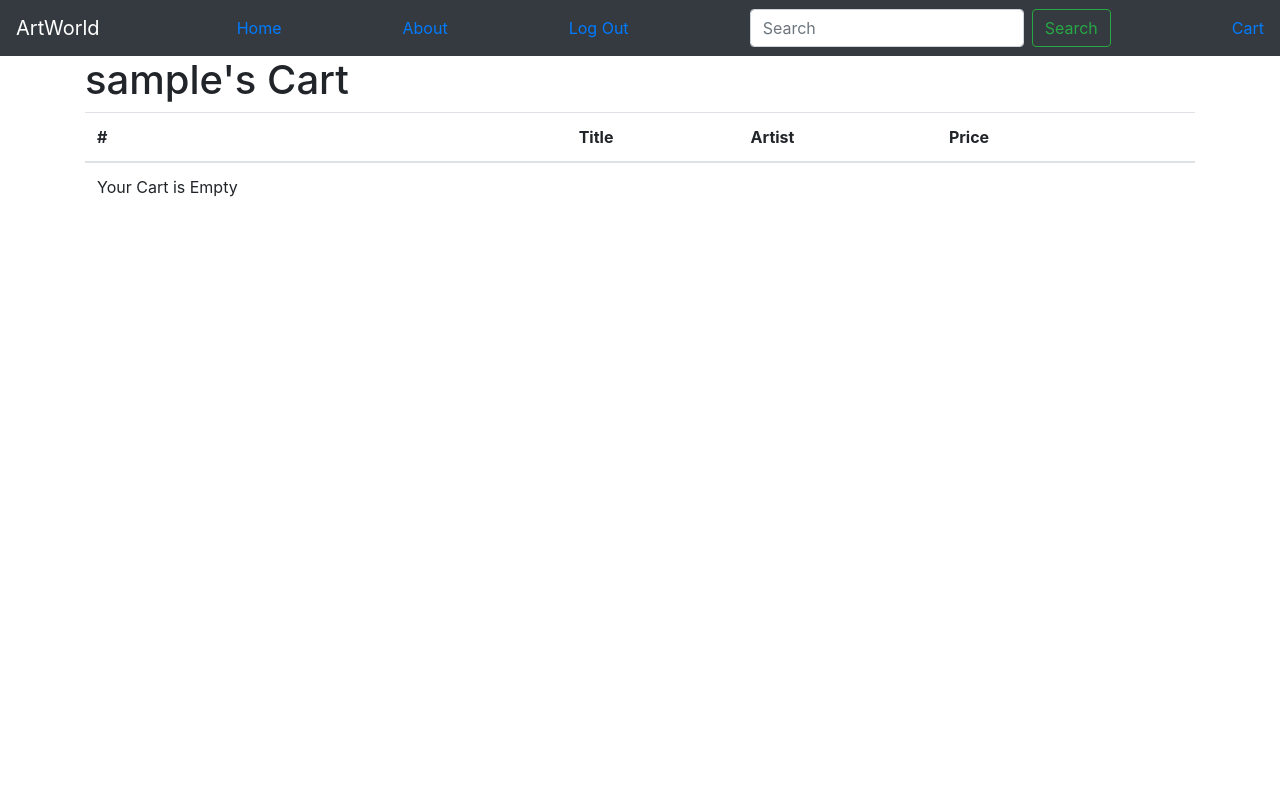
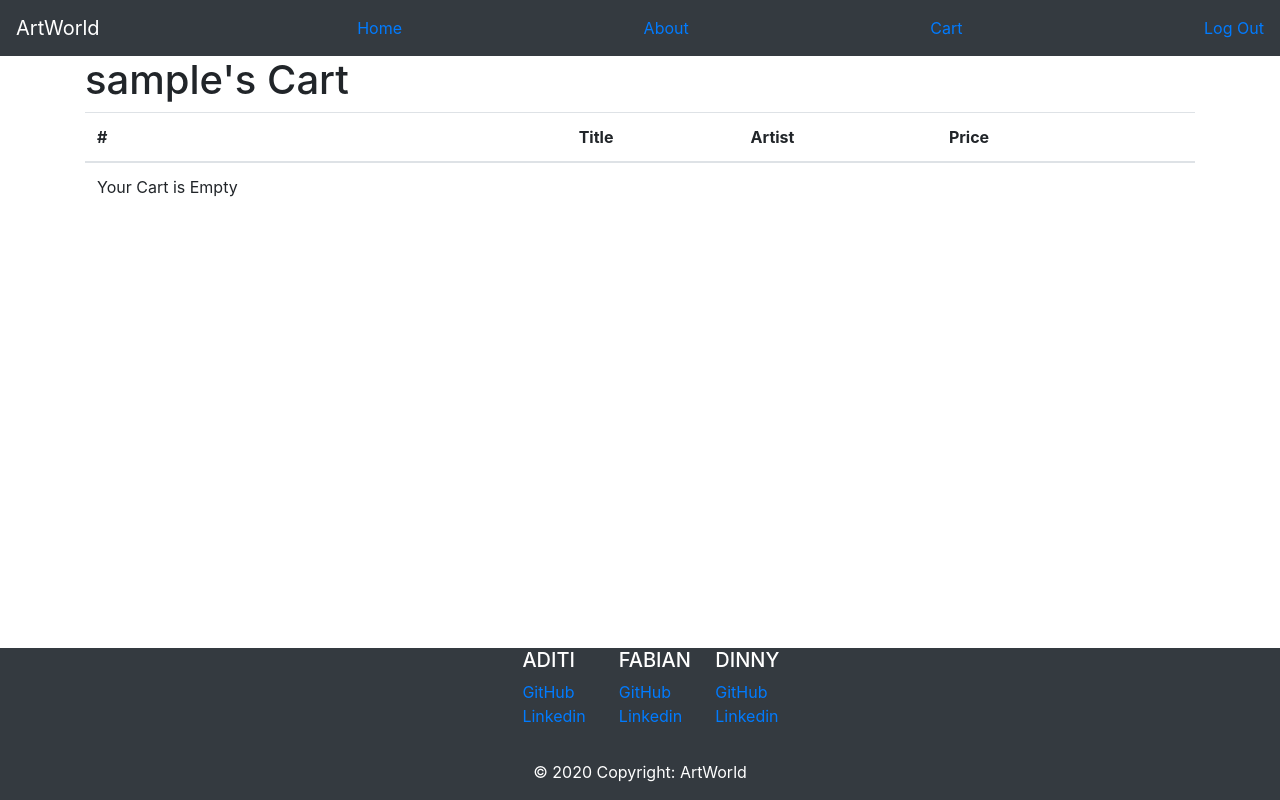
Before and after one commit to aditiohri/artworld, a Django app: page /cart/ in a window 1280 px wide. Run offline with Django 3.2, Linux system fonts and the light colour scheme; the visitor is signed in with stand-in values (Sample User, id 1); data that the repository does not hold is empty; some libraries are stand-ins or nearby versions.

Commit message:
update templates and css

```diff
--- a/main_app/static/css/style.css
+++ b/main_app/static/css/style.css
@@ -13,7 +13,8 @@ main {
 
 footer.page-footer {
   padding-top: 0;
-  text-align: right;
+
+  color: white;
 }
 
 #stripeBtnLabel {
@@ -91,3 +92,9 @@ button:hover {
 .current-card-form {
   display: none;
 }
+
+.card-img-top {
+  width: 100%;
+  height: 15vw;
+  object-fit: cover;
+}
--- a/main_app/templates/art/detail.html
+++ b/main_app/templates/art/detail.html
@@ -2,9 +2,9 @@
 
 <h1>Art Details</h1>
 
-<div class="card">
+<div class="card" style="max-width: 800px;">
   <div class="card-content">
-    <img src="https://i.imgur.com/7Rcu58f.jpg" class="card-img-top" alt="..." />
+    <img src="{{ art.img }}" class="card-img" alt="..." />
     <span class="card-title">{{ art.title }}</span>
     <p>artist: {{ art.artist }}</p>
     <p>Description: {{ art.description }}</p>
--- a/main_app/templates/art/index.html
+++ b/main_app/templates/art/index.html
@@ -1,7 +1,7 @@
 {% extends 'base.html' %} {% block content %} {% for art in arts %}
 <div class="row">
   <div class="col-sm-6">
-    <div class="card" style="width: 18rem;">
+    <div class="card h-100" style="width: 18rem;">
       <img src="{{ art.img }}" class="card-img-top" alt="..." />
       <div class="card-body">
         <span class="card-title">{{ art.title }}</span>
--- a/main_app/templates/base.html
+++ b/main_app/templates/base.html
@@ -26,32 +26,98 @@
         <a class="navbar-brand">ArtWorld</a>
         <a href="{% url 'index' %}">Home</a>
         <a href="{% url 'about' %}">About</a>
+        <a href="{% url 'cart_index' %}">Cart</a>
         {% if user.is_authenticated %}
         <a href="{% url 'logout' %}">Log Out</a>
         {% else %}
         <a href="{% url 'signup' %}">Sign Up</a>
         <a href="{% url 'login' %}">Log In</a>
         {% endif %}
-        <form class="form-inline">
-          <input
-            class="form-control mr-sm-2"
-            type="search"
-            placeholder="Search"
-            aria-label="Search"
-          />
-          <button class="btn btn-outline-success my-2 my-sm-0" type="submit">
-            Search
-          </button>
-        </form>
-        <a href="{% url 'cart_index' %}">Cart</a>
       </nav>
     </header>
     <main class="container">
       {% block content %} {% endblock %}
     </main>
   </body>
+
+  <!-- Footer -->
+  <footer class="page-footer font-small bg-dark indigo">
+    <!-- Footer Links -->
+    <div class="container text-center text-md-center">
+      <!-- Grid row -->
+      <div class="row">
+        <!-- Grid column -->
+
+          <!-- Links -->
+
+        <!-- Grid column -->
+
+        <hr class="clearfix w-100 d-md-none" />
+
+        <!-- Grid column -->
+        <div class="col-md-3 mx-auto">
+          <!-- Links -->
+          <h5 class="text-uppercase">Aditi</h5>
+
+          <ul class="list-unstyled">
+            <li>
+              <a href="https://github.com/aditiohri"target="_blank">GitHub</a>
+            </li>
+            <li>
+              <a href="https://www.linkedin.com/in/aditi-ohri-970593ba/"target="_blank">Linkedin</a>
+            </li>
+          </ul>
+        </div>
+        <!-- Grid column -->
+        <div class="col-md-3 mx-auto">
+          <!-- Links -->
+          <h5 class="text-uppercase">Fabian</h5>
+
+          <ul class="list-unstyled">
+            <li>
+              <a href="https://github.com/acostahf" target="_blank">GitHub</a>
+            </li>
+            <li>
+              <a
+              href="https://linkedin.com/in/fabianacostadev"
+              target="_blank"
+              >Linkedin
+            </a>
+          </li>
+        </ul>
+      </div>
+      <!-- Grid column -->
+      <div class="col-md-3 mx-auto">
+        <!-- Links -->
+        <h5 class="text-uppercase">Dinny</h5>
+
+        <ul class="list-unstyled">
+          <li>
+            <a href="https://github.com/dnocentini"target="_blank">GitHub</a>
+          </li>
+          <li>
+            <a href="https://www.linkedin.com/in/dinny-nocentini/"target="_blank">Linkedin</a>
+          </li>
+        </ul>
+      </div>
+      <!-- Grid column -->
+    </div>
+    <!-- Grid row -->
+  </div>
+  <!-- Grid column -->
+</div>
+
+<!-- Grid row -->
+</div>
+<!-- Footer Links -->
+
+<!-- Copyright -->
+<div class="footer-copyright text-center py-3">
+  © 2020 Copyright:
+  ArtWorld</a>
+</div>
+<!-- Copyright -->
+</footer>
+<!-- Footer -->
+
 </html>
-<!-- <footer class="page-footer">
-            All Rights Reserved, &copy; 2019 ArtWorld &nbsp;
-          </div>
-        </footer> -->
--- a/main_app/templates/cart/index.html
+++ b/main_app/templates/cart/index.html
@@ -74,7 +74,8 @@
       </td>
       {% else %}
       <td>Your Cart is Empty</td>
-      {% endif %} {% endblock %}
-  </tbody>
-</table>
+      {% endif %}
+    </tbody>
+  </table>
 </div>
+{% endblock %}
```
